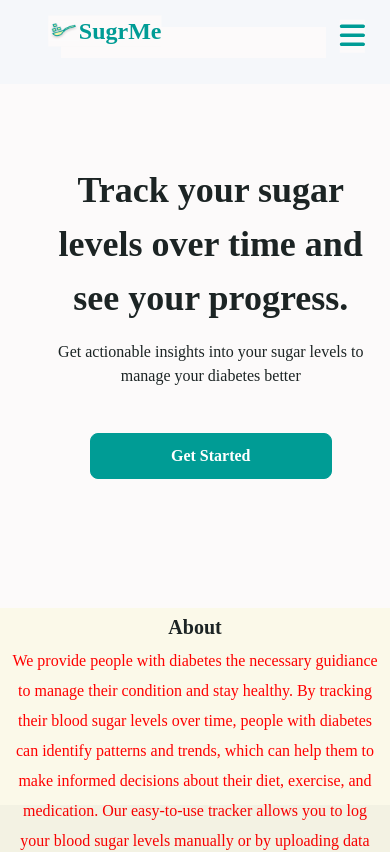
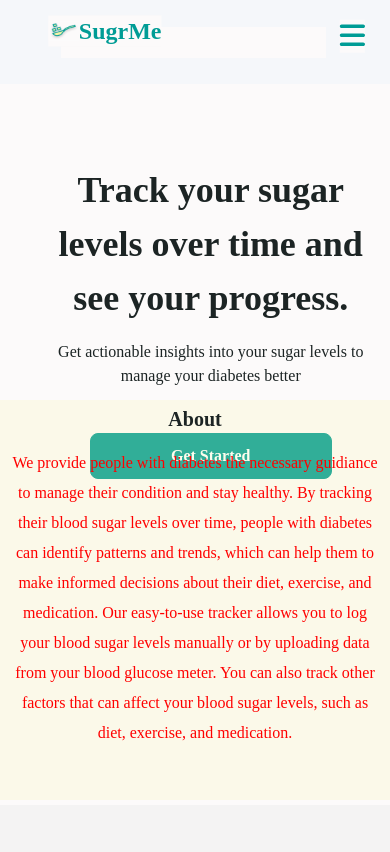
Before and after one commit to IfeCoker/bloodsugarme-app, a React (Create React App) app: page / in a window 390 px wide. Shown: the top 852 px of the page. Built offline with nearby package versions, Linux system fonts and the light colour scheme.

Commit message:
mobile update

```diff
--- a/src/components/Aboutsection.css
+++ b/src/components/Aboutsection.css
@@ -32,7 +32,8 @@ h1 {
 @media screen and (max-width: 480px) {
   .aboutsection{
     padding: 5px 10px 5px 10px;
-    gap: 5px;
+    height: 400px;
+    top: 400px;
   }
   .about-content{
     color: red;
```
